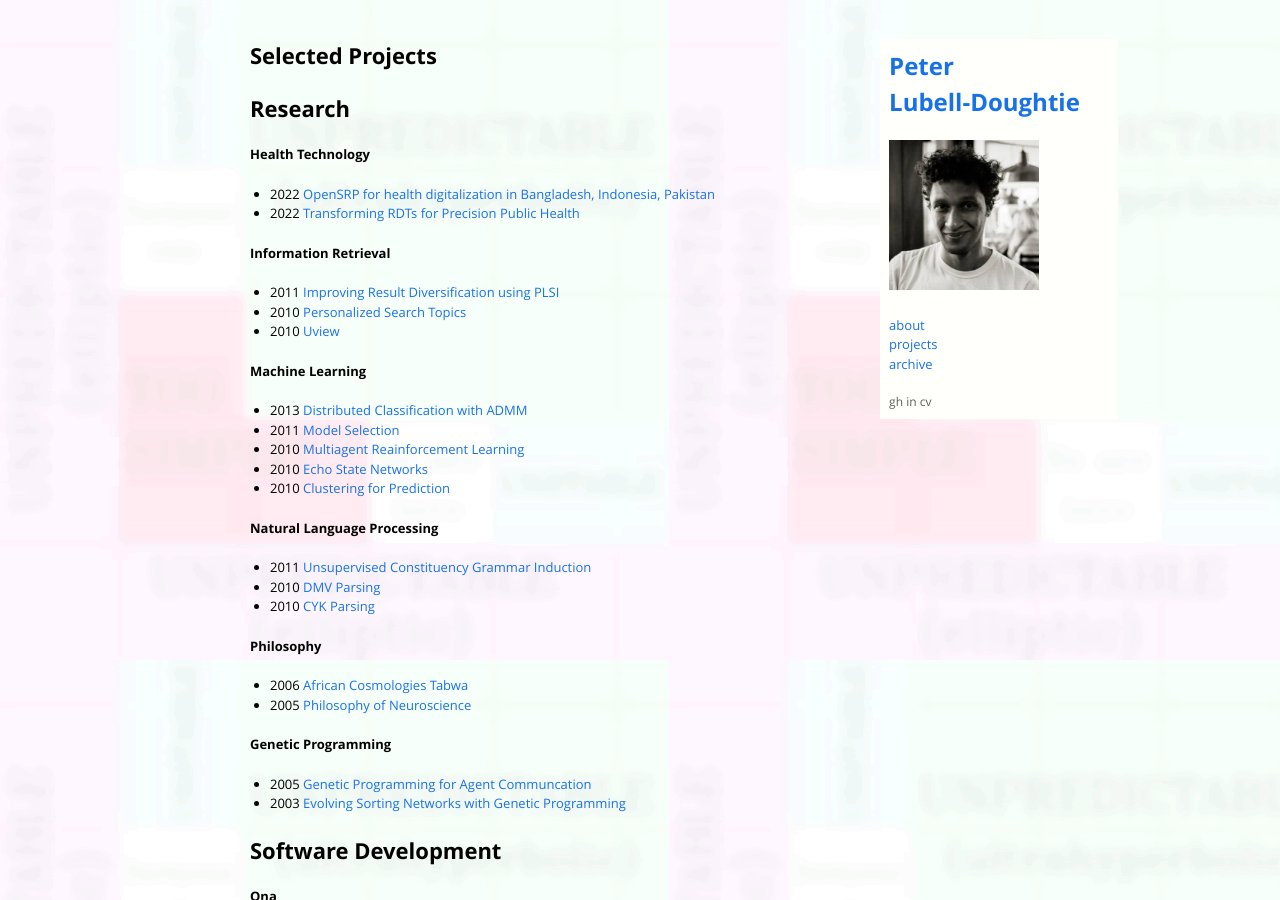
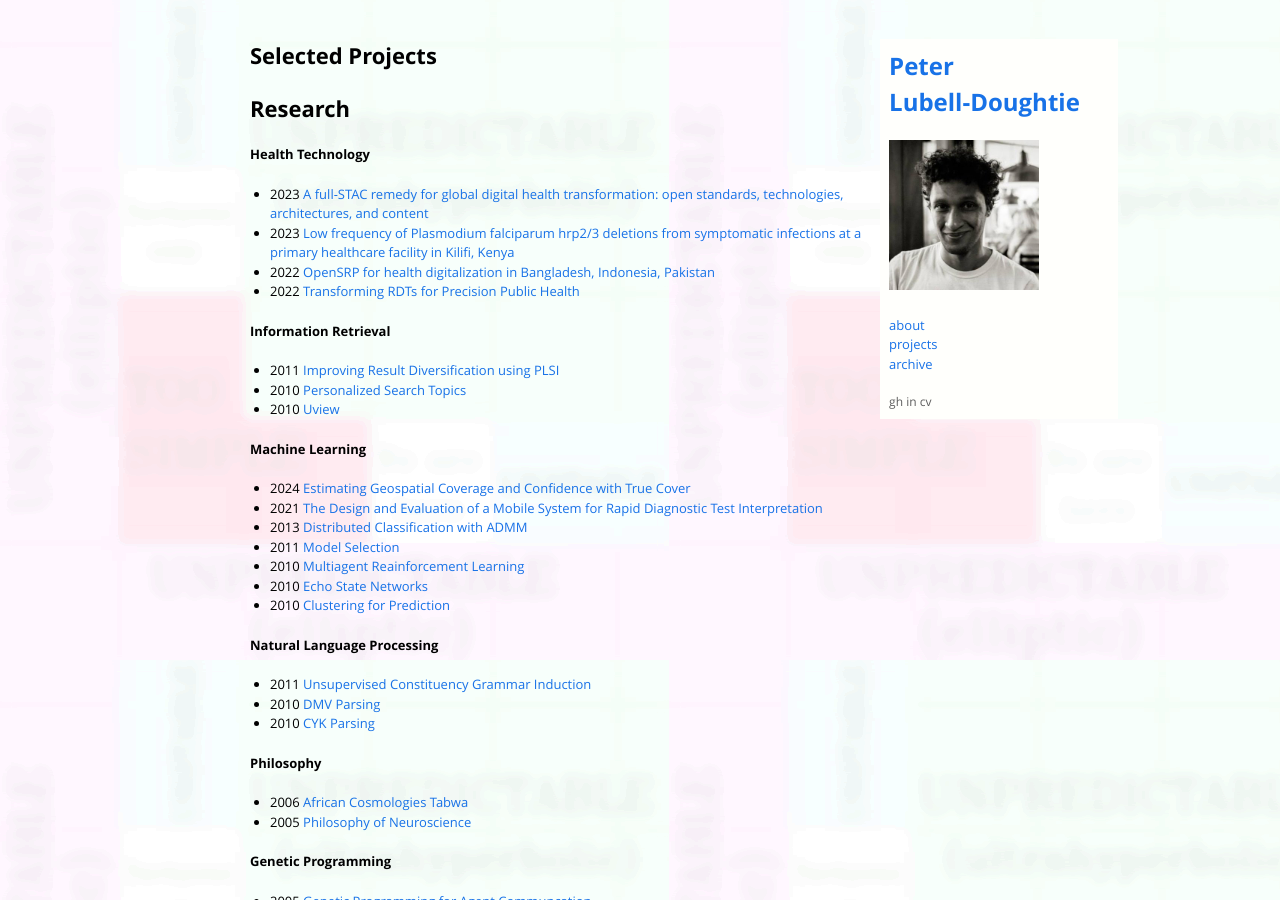
Before and after one commit to pld/pld.github.io, a Jekyll site: the page built from projects/index.md, in a window 1280 px wide and 900 px high. Built offline with Jekyll 4.4.1, drawn with Linux system fonts in a browser that asks for light colours.

Commit message:
add more research

```diff
--- a/projects/index.md
+++ b/projects/index.md
@@ -9,6 +9,8 @@ title: Home
 
 **Health Technology**
 
+* 2023 [A full-STAC remedy for global digital health transformation: open standards, technologies, architectures, and content](https://academic.oup.com/oodh/article/doi/10.1093/oodh/oqad018/7475299?login=false)
+* 2023 [Low frequency of Plasmodium falciparum hrp2/3 deletions from symptomatic infections at a primary healthcare facility in Kilifi, Kenya](https://www.frontiersin.org/journals/epidemiology/articles/10.3389/fepid.2023.1083114/full)
 * 2022 [OpenSRP for health digitalization in Bangladesh, Indonesia, Pakistan](https://ona.io/home/opensrp-for-health-digitalization-in-bangladesh-indonesia-pakistan/)
 * 2022 [Transforming RDTs for Precision Public Health](https://ona.io/home/transforming-rdts-for-precision-public-health/)
 
@@ -20,6 +22,8 @@ title: Home
 
 **Machine Learning**
 
+* 2024 [Estimating Geospatial Coverage and Confidence with True Cover](/general/2024/03/04/truecover-estimate-target-coverage.html)
+* 2021 [The Design and Evaluation of a Mobile System for Rapid Diagnostic Test Interpretation](https://dl.acm.org/doi/10.1145/3448106)
 * 2013 [Distributed Classification with ADMM](/general/2013/10/09/presenting-at-ieee-big-data.html)
 * 2011 [Model Selection](/projects/research/model-selection.html)
 * 2010 [Multiagent Reainforcement Learning](/projects/research/multiagent-learning.html)
```
